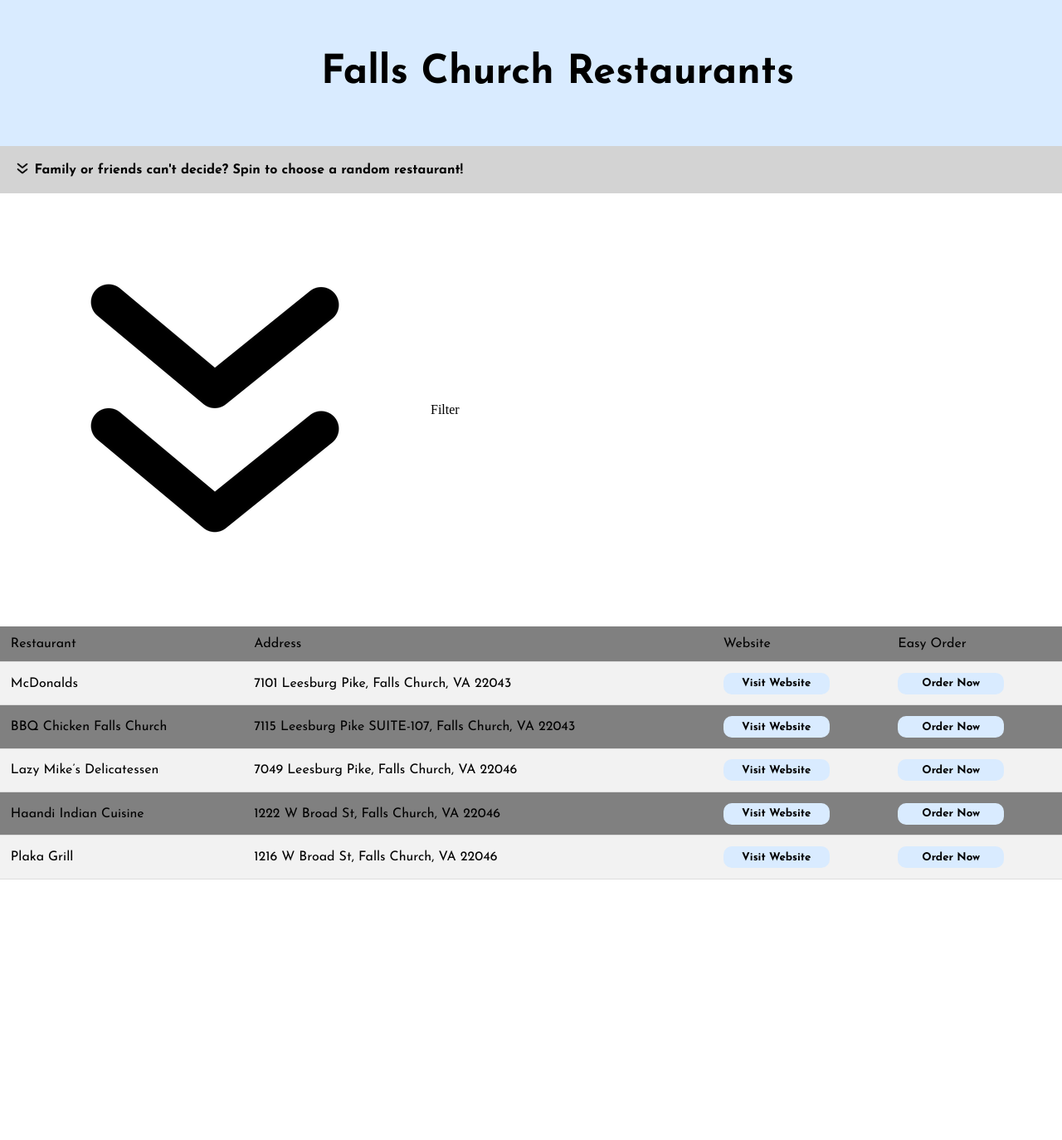
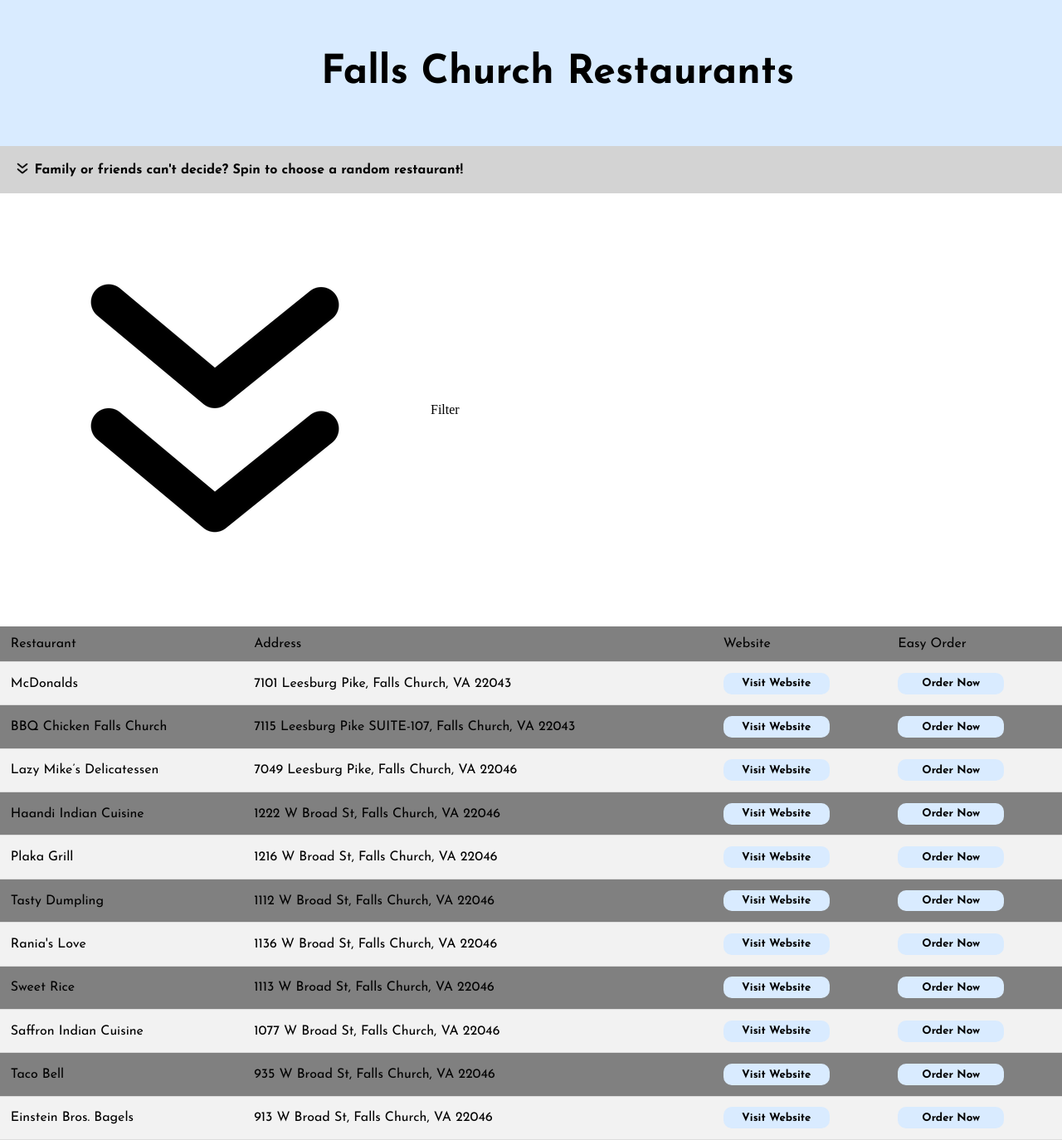
Before and after one commit to DannyOppenheimer/FallsChurchRestaurants, a Jekyll site: the page built from index.html, in a window 1280 px wide. Shown: the whole page at 83% size. Built offline with Jekyll 4.4.1, drawn with Linux system fonts in a browser that asks for light colours; before the commit the page ends 1060 px from its top, so only the background shows below that.

Commit message:
Continued restaurant list

```diff
--- a/_data/restaurants.json
+++ b/_data/restaurants.json
@@ -5,7 +5,7 @@
 			"address": "7101 Leesburg Pike, Falls Church, VA 22043",
 			"website": "https://www.mcdonalds.com/us/en-us/location/va/falls-church/7101-leesburg-pike/20505.html",
 			"order": "https://www.ubereats.com/washington-dc/food-delivery/mcdonalds-flls-ch-ex-roys/zVM5OVqSRnCp9qRiBYeoaw?utm_source=McDs&utm_medium=Website&utm_term=McDWebsiteLink&ue=ue",
-			"tags": ["fastfood", "franchise"]
+			"tags": ["fastfood"]
 		},
 		{
 			"name": "BBQ Chicken Falls Church",
@@ -34,6 +34,48 @@
 			"website": "https://www.plakagrill.com/",
 			"order": "https://www.toasttab.com/locations/b59cc40b-5652-4bba-99a6-cc4349ff5da0#!/",
 			"tags": ["greek"]
+		},
+		{
+			"name": "Tasty Dumpling",
+			"address": "1112 W Broad St, Falls Church, VA 22046",
+			"website": "https://www.seamless.com/menu/tasty-dumpling-1112-w-broad-st-falls-church/1977908",
+			"order": "https://www.seamless.com/menu/tasty-dumpling-1112-w-broad-st-falls-church/1977908",
+			"tags": ["chinese", "local"]
+		},
+		{
+			"name": "Rania's Love",
+			"address": "1136 W Broad St, Falls Church, VA 22046",
+			"website": "https://www.grubhub.com/restaurant/ranias-love--the-vegetarian-restaurant-1106-w-broad-st-falls-church/2036585",
+			"order": "https://www.grubhub.com/restaurant/ranias-love--the-vegetarian-restaurant-1106-w-broad-st-falls-church/2036585",
+			"tags": ["viatnamese", "local", "vegetarian"]
+		},
+		{
+			"name": "Sweet Rice",
+			"address": "1113 W Broad St, Falls Church, VA 22046",
+			"website": "https://sweetricethai.net/",
+			"order": "https://sweetricethai.net/delivery/",
+			"tags": ["thai", "local"]
+		},
+		{
+			"name": "Saffron Indian Cuisine",
+			"address": "1077 W Broad St, Falls Church, VA 22046",
+			"website": "https://www.saffronindiancuisineva.com/",
+			"order": "https://www.beyondmenu.com/28234/falls-church/saffron-indian-cuisine-falls-church-22046.aspx?utm_source=satellite&utm_medium=home_order&pk_vid=7b5ca084f603d5c81592181587a4a9d1",
+			"tags": ["indian", "local"]
+		},
+		{
+			"name": "Taco Bell",
+			"address": "935 W Broad St, Falls Church, VA 22046",
+			"website": "https://locations.tacobell.com/va/falls-church/935-west-broad-street.html?utm_source=yext&utm_campaign=googlelistings&utm_medium=referral&utm_term=036546&utm_content=website",
+			"order": "https://www.grubhub.com/restaurant/taco-bell-935-w-broad-st-falls-church/1452961?utm_medium=enterprise-rest_partner&utm_source=tacobell.com&utm_campaign=rest-brand_QY4TcPQZEeiF0QmVc7PI6Q&store=036546",
+			"tags": ["fastfood"]
+		},
+		{
+			"name": "Einstein Bros. Bagels",
+			"address": "913 W Broad St, Falls Church, VA 22046",
+			"website": "https://locations.einsteinbros.com/us/va/falls-church/913-w-broad-st",
+			"order": "N/A",
+			"tags": ["deli"]
 		}
 	]
 
```
